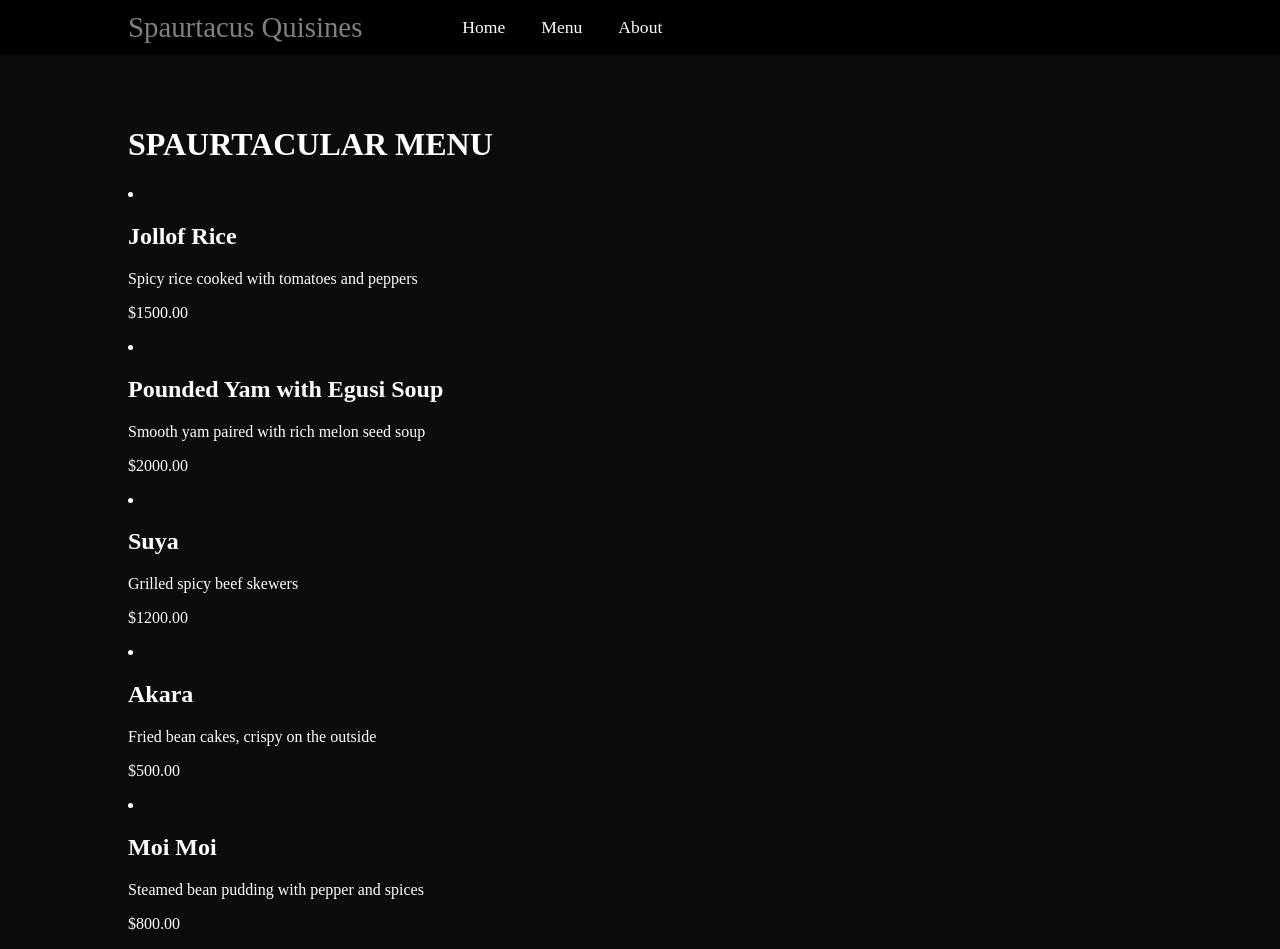
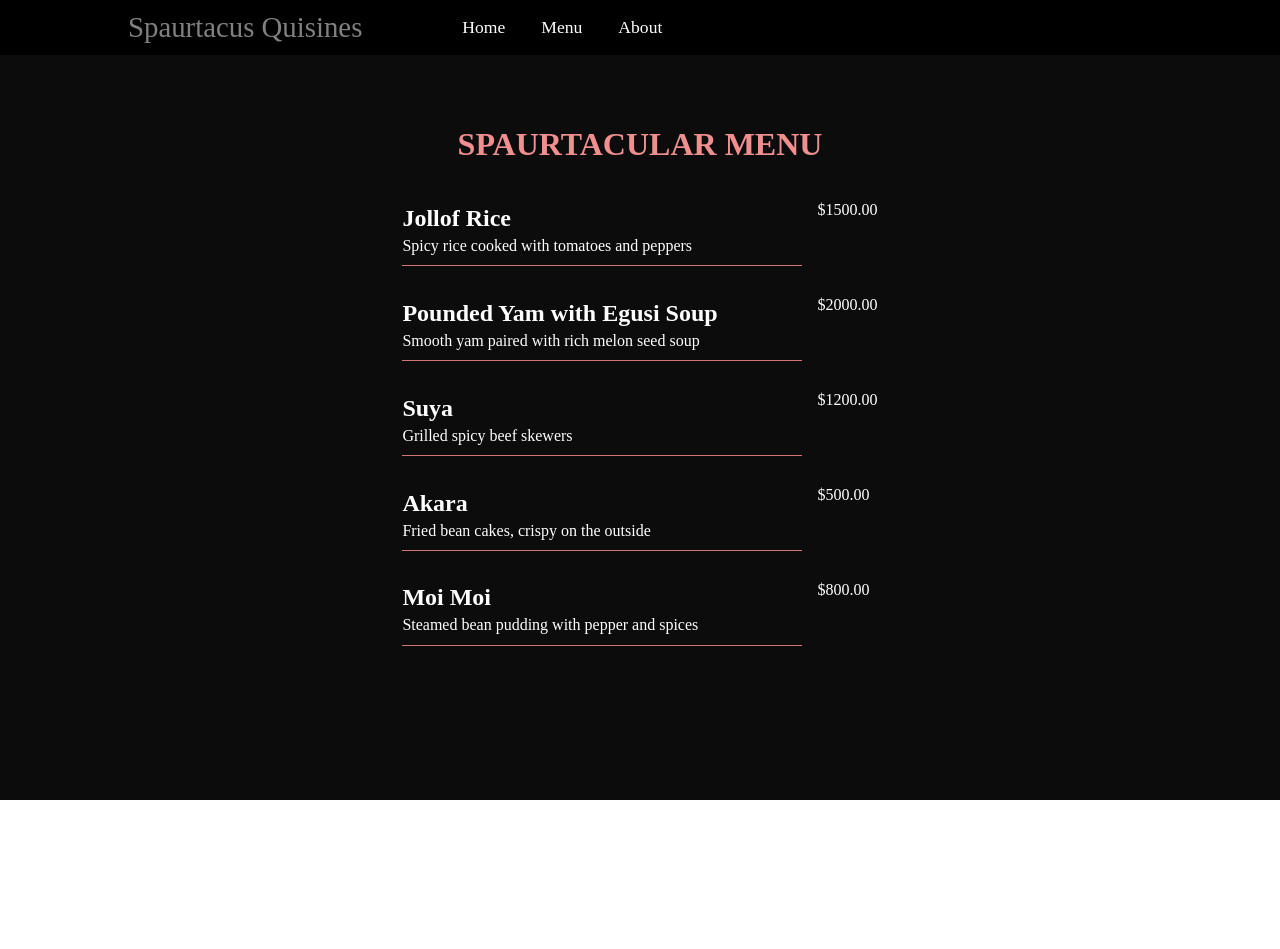
Before and after one commit to petery123/restaurant-page, a website built with webpack: page src/template.html in a window 1280 px wide. Both pictures are taken after a click on the button "Menu". After the commit the page ends 800 px from the top, so only its background shows below. Built offline with nearby package versions, Linux system fonts and the light colour scheme; files whose address does not match are found by name.

Commit message:
Finish styling menu page

```diff
--- a/src/home.js
+++ b/src/home.js
@@ -12,7 +12,7 @@ export default (function(){
         welcomeHead.textContent = "IF IT IS NOT SPECTACULAR IT IS NOT SPAURTACUS";
 
         const moreInfo = document.createElement("p");
-        moreInfo.textContent = "Get some SPAURctacular fast food at Spaurtacus Restaurant. For those who love the taste of Nigerian Culture!"
+        moreInfo.textContent = "Get some mouth watering fast food at Spaurtacus Restaurant. For those who love the taste of Nigerian Culture!"
 
         const right = document.createElement("div");
         right.className = "rightSide";
--- a/src/menu.js
+++ b/src/menu.js
@@ -34,6 +34,7 @@ export default (function(){
     catalogue.appendChild(createMenuItem('Akara', 'Fried bean cakes, crispy on the outside', 500));
     catalogue.appendChild(createMenuItem('Moi Moi', 'Steamed bean pudding with pepper and spices', 800));
 
+    menu.className = "menu"
     menu.append(head, catalogue);
     return menu;
 })();
--- a/src/style.css
+++ b/src/style.css
@@ -1,5 +1,6 @@
 :root{
     --main-padding-size: clamp(50px, 10% ,300px);
+    --red-color: rgb(211, 117, 117);
 }
 
 body{
@@ -101,8 +102,53 @@ img:hover{
 .rightSide p::before{
     position: absolute;
     content: "";
-    background-color: rgb(209, 63, 63);
+    background-color: var(--red-color);
     height: 2px;
     width: 120px;
     top: 40px
 }
+
+.catalogue{
+    display: grid;
+    grid-template-columns: auto auto;
+    column-gap: 100px;
+    row-gap: 25px;
+}
+
+.menuItem{
+    display: grid;
+    grid-template-columns: subgrid;
+    grid-column: 1 / -1;
+    position: relative;
+}
+
+.menuItem > div > p{
+    margin: 0;
+}
+
+.menuItem::after{
+    position: absolute;
+    content: "";
+    height: 1px;
+    width: 400px;
+    background-color: var(--red-color);
+    top: 80px;
+}
+
+.menuItem > div > h2{
+    margin-bottom: 5px;
+}
+
+li{
+    list-style: none;
+}
+
+.menu{
+    display: flex;
+    flex-direction: column;
+    align-items: center;
+}
+
+.menu > h1{
+    color: rgb(240, 143, 143);
+}
```
